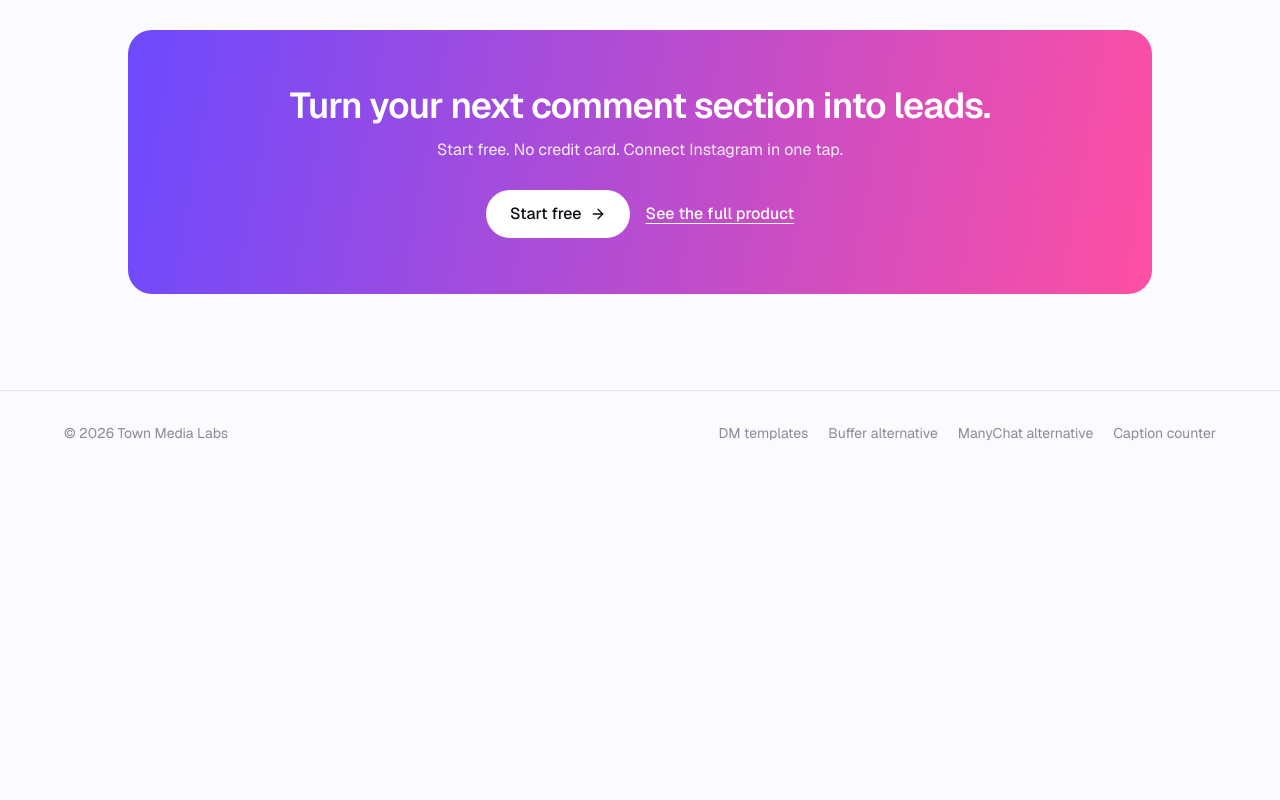
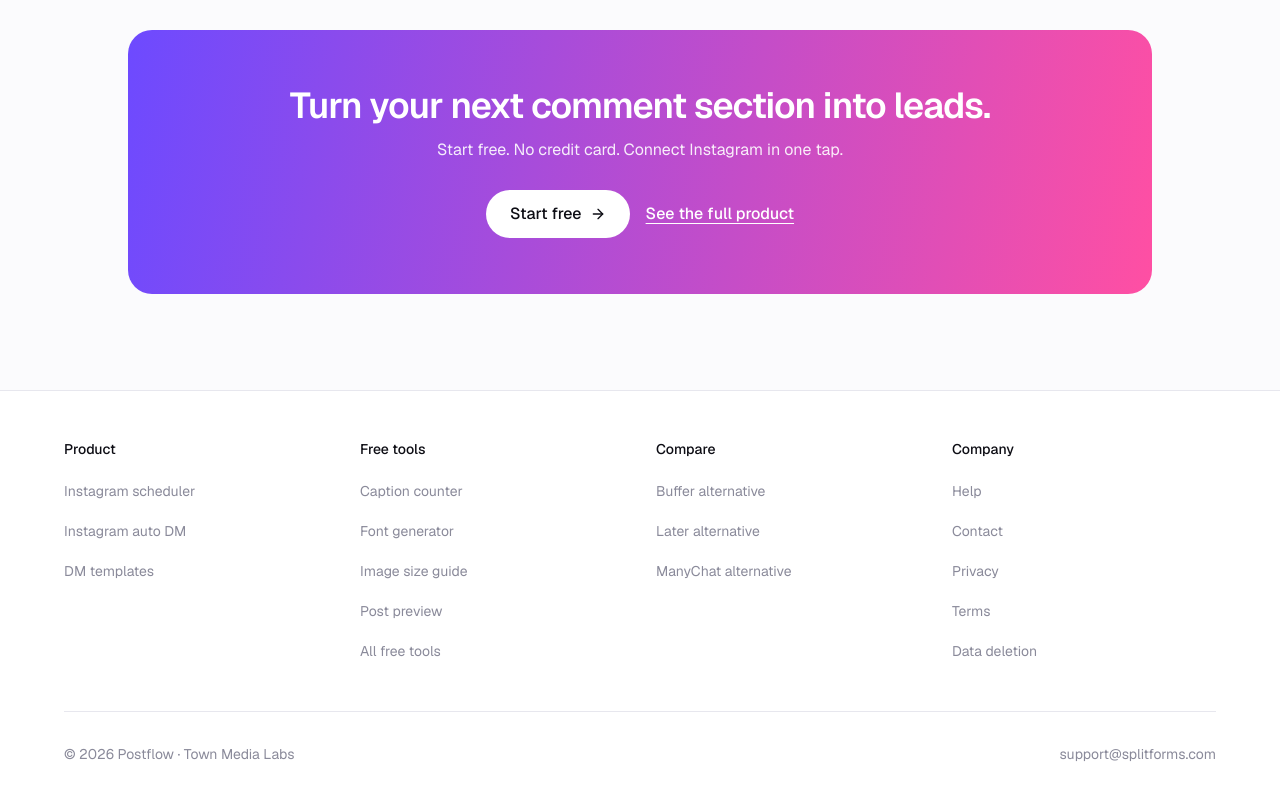
Before and after one commit to Ramanmakkar1/socialapp, a Next.js app: page /instagram-auto-dm in a window 1280 px wide. Shown: the part 3034-3834 px from the top of the page. Before the commit the page ends 3509 px from the top, so only its background shows below. Built offline with nearby package versions, Linux system fonts and the light colour scheme; no server answers.

Commit message:
autopilot: Launch checklist: shared site footer with Contact, Help and legal links on marketing pages
Task #2577, written by composer-2.5.

```diff
--- a/src/app/help/page.tsx
+++ b/src/app/help/page.tsx
@@ -2,6 +2,7 @@ import type { Metadata } from "next";
 import Link from "next/link";
 import { ArrowRight, BookOpen, LifeBuoy, Rocket, Wrench, Zap } from "lucide-react";
 import { BRAND } from "@/lib/brand";
+import { SiteFooter } from "@/components/SiteFooter";
 
 export const metadata: Metadata = {
   title: "Help center",
@@ -119,14 +120,7 @@ export default function HelpHubPage() {
           .
         </p>
       </main>
-      <footer className="border-t border-line px-4 py-8 text-sm text-muted">
-        <div className="mx-auto flex max-w-6xl flex-col items-center justify-between gap-3 sm:flex-row">
-          <span>© 2026 {BRAND.company}</span>
-          <Link href="/" className="hover:text-ink">
-            Home
-          </Link>
-        </div>
-      </footer>
+      <SiteFooter />
     </>
   );
 }
--- a/src/app/instagram-auto-dm/page.tsx
+++ b/src/app/instagram-auto-dm/page.tsx
@@ -4,6 +4,7 @@ import {
   ArrowRight, Check, Minus, Zap, MessageCircleHeart, Mail, UserPlus, Film, Sparkles, BarChart3, ShieldCheck,
 } from "lucide-react";
 import { BRAND } from "@/lib/brand";
+import { SiteFooter } from "@/components/SiteFooter";
 
 export const metadata: Metadata = {
   title: "Instagram Auto DM: Send a DM to Everyone Who Comments",
@@ -182,17 +183,7 @@ export default function InstagramAutoDm() {
           </div>
         </section>
       </main>
-      <footer className="border-t border-line px-4 py-8 text-sm text-muted">
-        <div className="mx-auto flex max-w-6xl flex-col items-center justify-between gap-3 sm:flex-row">
-          <span>© 2026 {BRAND.company}</span>
-          <div className="flex flex-wrap justify-center gap-5">
-            <Link href="/instagram-auto-dm/templates" className="hover:text-ink">DM templates</Link>
-            <Link href="/buffer-alternative" className="hover:text-ink">Buffer alternative</Link>
-            <Link href="/manychat-alternative" className="hover:text-ink">ManyChat alternative</Link>
-            <Link href="/tools/instagram-caption-counter" className="hover:text-ink">Caption counter</Link>
-          </div>
-        </div>
-      </footer>
+      <SiteFooter />
     </>
   );
 }
--- a/src/app/instagram-scheduler/page.tsx
+++ b/src/app/instagram-scheduler/page.tsx
@@ -12,6 +12,7 @@ import {
   MessageCircleHeart,
 } from "lucide-react";
 import { BRAND } from "@/lib/brand";
+import { SiteFooter } from "@/components/SiteFooter";
 
 export const metadata: Metadata = {
   title: { absolute: "Instagram Scheduler: Plan & Auto-Publish Posts and Reels" },
@@ -246,25 +247,7 @@ export default function InstagramScheduler() {
           </div>
         </section>
       </main>
-      <footer className="border-t border-line px-4 py-8 text-sm text-muted">
-        <div className="mx-auto flex max-w-6xl flex-col items-center justify-between gap-3 sm:flex-row">
-          <span>© 2026 {BRAND.company}</span>
-          <div className="flex flex-wrap justify-center gap-5">
-            <Link href="/instagram-auto-dm" className="hover:text-ink">
-              Instagram auto DM
-            </Link>
-            <Link href="/buffer-alternative" className="hover:text-ink">
-              Buffer alternative
-            </Link>
-            <Link href="/later-alternative" className="hover:text-ink">
-              Later alternative
-            </Link>
-            <Link href="/tools" className="hover:text-ink">
-              Free tools
-            </Link>
-          </div>
-        </div>
-      </footer>
+      <SiteFooter />
     </>
   );
 }
--- a/src/app/tools/page.tsx
+++ b/src/app/tools/page.tsx
@@ -2,6 +2,7 @@ import type { Metadata } from "next";
 import Link from "next/link";
 import { ArrowRight, Hash, Image as ImageIcon, Percent, ShieldCheck, TextQuote, Zap } from "lucide-react";
 import { BRAND } from "@/lib/brand";
+import { SiteFooter } from "@/components/SiteFooter";
 
 const PATH = "/tools";
 
@@ -129,6 +130,7 @@ export default function ToolsPage() {
           </div>
         </section>
       </main>
+      <SiteFooter />
     </>
   );
 }
--- /dev/null
+++ b/src/components/SiteFooter.tsx
@@ -0,0 +1,77 @@
+import Link from "next/link";
+import { BRAND } from "@/lib/brand";
+
+const linkClass =
+  "flex min-h-10 items-center text-sm text-muted transition hover:text-ink";
+
+function FooterColumn({ title, links }: { title: string; links: { href: string; label: string }[] }) {
+  return (
+    <div>
+      <p className="text-sm font-medium text-ink">{title}</p>
+      <ul className="mt-3 space-y-0">
+        {links.map((l) => (
+          <li key={l.href}>
+            <Link href={l.href} className={linkClass}>
+              {l.label}
+            </Link>
+          </li>
+        ))}
+      </ul>
+    </div>
+  );
+}
+
+export function SiteFooter() {
+  return (
+    <footer className="border-t border-line bg-surface px-4 py-12 text-sm">
+      <div className="mx-auto max-w-6xl">
+        <div className="grid grid-cols-2 gap-8 md:grid-cols-4">
+          <FooterColumn
+            title="Product"
+            links={[
+              { href: "/instagram-scheduler", label: "Instagram scheduler" },
+              { href: "/instagram-auto-dm", label: "Instagram auto DM" },
+              { href: "/instagram-auto-dm/templates", label: "DM templates" },
+            ]}
+          />
+          <FooterColumn
+            title="Free tools"
+            links={[
+              { href: "/tools/instagram-caption-counter", label: "Caption counter" },
+              { href: "/tools/instagram-font-generator", label: "Font generator" },
+              { href: "/tools/instagram-image-size", label: "Image size guide" },
+              { href: "/tools/instagram-post-preview", label: "Post preview" },
+              { href: "/tools", label: "All free tools" },
+            ]}
+          />
+          <FooterColumn
+            title="Compare"
+            links={[
+              { href: "/buffer-alternative", label: "Buffer alternative" },
+              { href: "/later-alternative", label: "Later alternative" },
+              { href: "/manychat-alternative", label: "ManyChat alternative" },
+            ]}
+          />
+          <FooterColumn
+            title="Company"
+            links={[
+              { href: "/help", label: "Help" },
+              { href: "/contact", label: "Contact" },
+              { href: "/privacy", label: "Privacy" },
+              { href: "/terms", label: "Terms" },
+              { href: "/data-deletion", label: "Data deletion" },
+            ]}
+          />
+        </div>
+        <div className="mt-10 flex flex-col gap-3 border-t border-line pt-8 text-muted sm:flex-row sm:items-center sm:justify-between">
+          <p>
+            © 2026 {BRAND.name} · {BRAND.company}
+          </p>
+          <a href={`mailto:${BRAND.supportEmail}`} className={`${linkClass} sm:min-h-0 sm:py-0`}>
+            {BRAND.supportEmail}
+          </a>
+        </div>
+      </div>
+    </footer>
+  );
+}
```
